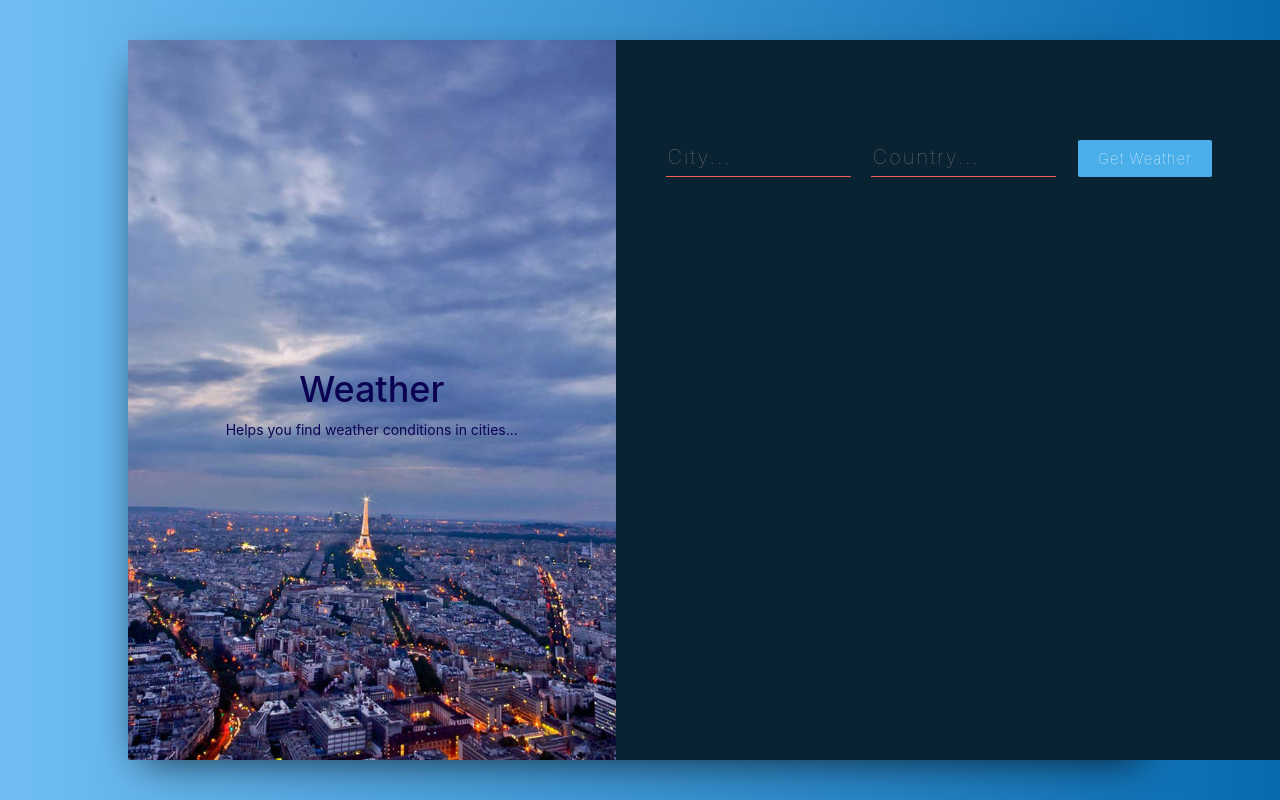
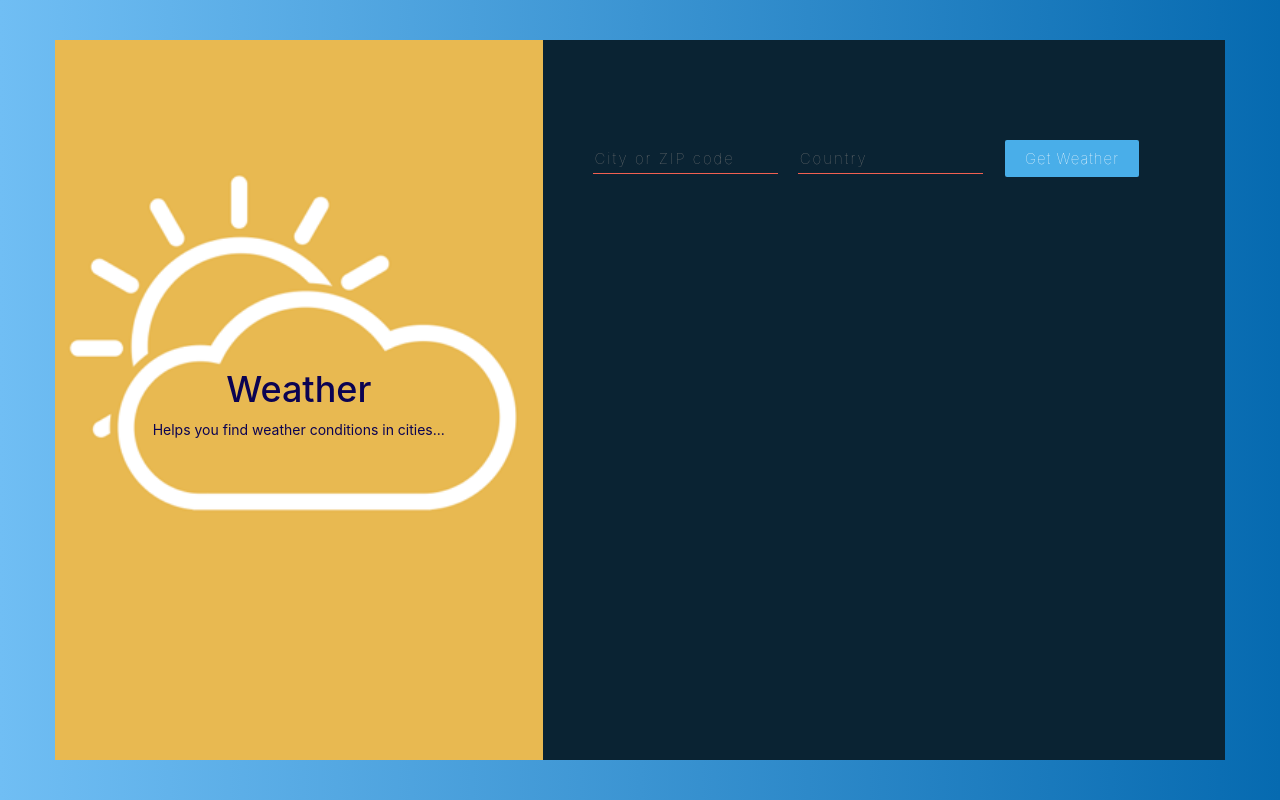
Before and after one commit to cpak125/Weather_App, a React (Create React App) app: page / in a window 1280 px wide. Built offline with nearby package versions, Linux system fonts and the light colour scheme; no server answers.

Commit message:
Added gif

```diff
--- a/src/App.css
+++ b/src/App.css
@@ -24,7 +24,7 @@ body {
 
 .title-container {
   height: 90vh;
-  background: url("img/bg.jpg") center center no-repeat;
+  background: url("img/clouds.gif") center center no-repeat;
   background-size: cover;
   display: flex;
   align-items: center;
@@ -37,7 +37,7 @@ body {
   font-size: 50px;
   letter-spacing: 2px;
   line-height: 1.3;
-  font-family: 'Roboto Slab', serif;
+  font-family: 'Roboto', sans-serif;
 }
 
 .title-container__subtitle {
@@ -67,7 +67,7 @@ input[type="text"] {
   letter-spacing: 2px;
   margin-bottom: 30px;
   margin-right: 20px;
-  font-size: 20px;
+  font-size: 15px;
 }
 
 input[type="text"] {
--- a/src/App.js
+++ b/src/App.js
@@ -9,7 +9,7 @@ const API_KEY = `${process.env.REACT_APP_WEATHER_API_KEY}`
 class App extends Component {
   state = {
     temperature: undefined,
-    city: undefined,
+    cityZip: undefined,
     country: undefined,
     humidity: undefined,
     description: undefined,
@@ -19,12 +19,17 @@ class App extends Component {
   getWeather = async (e) => {
     e.preventDefault()
 
-    const city = e.target.elements.city.value
+    const city = e.target.elements.cityZip.value
     const country = e.target.elements.country.value
 
     const api_call = await fetch(`https://api.openweathermap.org/data/2.5/weather?q=${city},${country}&appid=${API_KEY}&units=imperial`)
+    const api_call_zip = await fetch(`https://api.openweathermap.org/data/2.5/weather?zip=${city}&appid=${API_KEY}&units=imperial`)
+
     const response = await api_call.json()
-    console.log(response)
+    const responseZip = await api_call_zip.json()
+
+
+    console.log(responseZip)
 
     if (city && country) {
       this.setState({
@@ -34,6 +39,16 @@ class App extends Component {
         humidity: response.main.humidity + "%",
         description: response.weather[0].description,
         icon: response.weather[0].icon,
+        error: ""
+      })
+    } else if (city) {
+      this.setState({
+        temperature: Math.ceil(responseZip.main.temp) + "°F",
+        city: responseZip.name,
+        country: responseZip.sys.country,
+        humidity: responseZip.main.humidity + "%",
+        description: responseZip.weather[0].description,
+        icon: responseZip.weather[0].icon,
         error: ""
       })
     } else {
@@ -47,13 +62,13 @@ class App extends Component {
   render() {
     return (
       <div className="wrapper">
-        <div className="main">
+        <div>
           <div className="container">
             <div className="row">
-              <div className="col-xs-5 title-container">
+              <div className="col-md-5 title-container">
                 <Titles />
               </div>
-              <div className="col-xs-7 form-container">
+              <div className="col-md-7 form-container">
                 <Form getWeather={this.getWeather} />
                 <Weather
                   temperature={this.state.temperature}
--- a/src/components/Form.js
+++ b/src/components/Form.js
@@ -3,11 +3,13 @@ import React, { Component } from 'react'
 export default class Form extends Component {
   render() {
     return (
-      <form onSubmit={this.props.getWeather}>
-        <input type="text" name="city" placeholder="City..." />
-        <input type="text" name="country" placeholder="Country..." />
-        <button>Get Weather</button>
-      </form>
+
+        <form onSubmit={this.props.getWeather}>
+          <input type="text" name="cityZip" placeholder="City or ZIP code" />
+          <input type="text" name="country" placeholder="Country" />
+          <button>Get Weather</button>
+        </form>
+
     )
   }
 }
```
Also changed, not shown: src/img/bg.jpg (deleted), src/img/clouds.gif (added).
